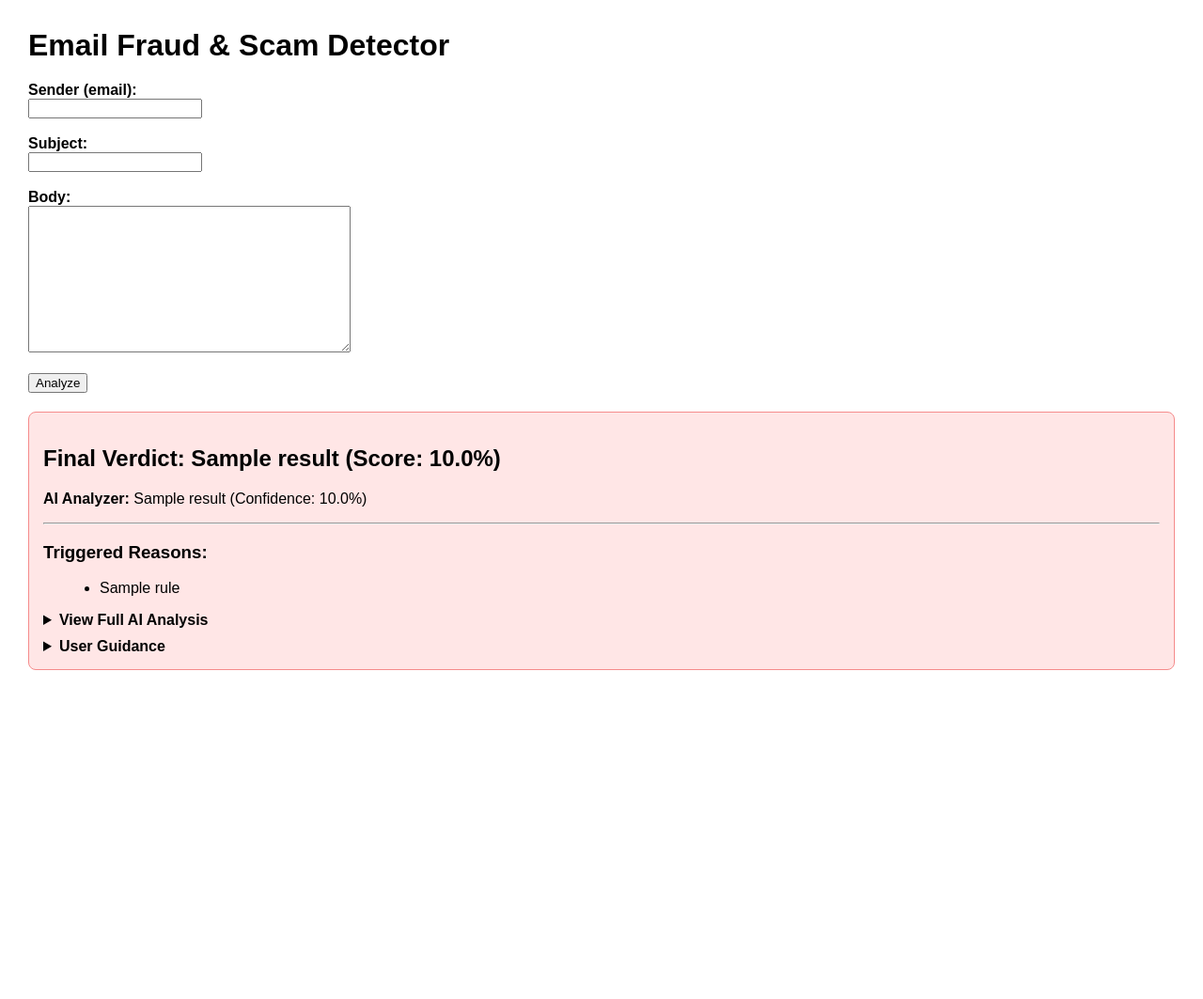
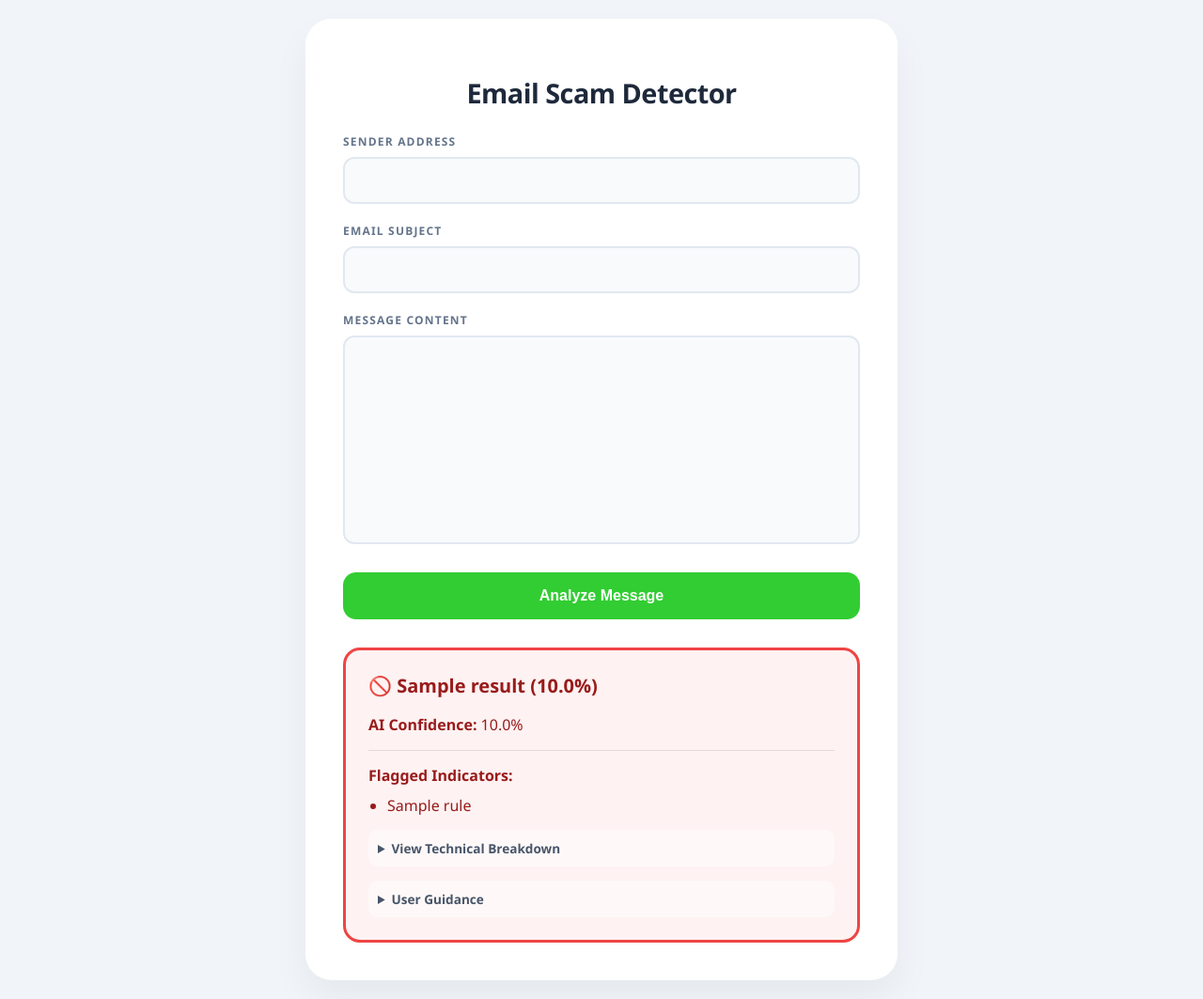
Before and after one commit to DIttoSensei/AI-Based_Email-Scam-Detector, a Django app: template detector/templates/detector/index.html in a window 1280 px wide. Shown: the whole page at 94% size. Before the commit the page ends 713 px from the top, so only its background shows below. Run offline with Django 5.2, Linux system fonts and the light colour scheme; tables that the repository leaves empty hold one stand-in row (values such as "Sample post"); the template is opened without the code that fills it: values that come from a table or form of the project are taken from there, most other values are stand-ins (such as "Sample title", 1, 10 or a date in 2020).

Commit message:
Ui fixed and some bugs

```diff
--- a/detector/templates/detector/index.html
+++ b/detector/templates/detector/index.html
@@ -1,82 +1,235 @@
 <!doctype html>
-<html>
+<html lang="en">
 <head>
   <meta charset="utf-8">
+  <meta name="viewport" content="width=device-width, initial-scale=1.0">
   <title>Email Fraud Detector</title>
   <style>
-    body { font-family: Arial, sans-serif; margin: 30px; }
-    h1 { margin-bottom: 20px; }
-    form { margin-bottom: 20px; }
-    label { font-weight: bold; }
-    .result { margin-top: 20px; padding: 15px; border-radius: 8px; }
-    .safe { background: #e6ffed; border: 1px solid #8de79b; }
-    .suspicious { background: #fffbe6; border: 1px solid #f5d07f; }
-    .fraud { background: #ffe6e6; border: 1px solid #f58b8b; }
-    details { margin-top: 10px; }
-    summary { cursor: pointer; font-weight: bold; }
-    code { background: #f4f4f4; padding: 2px 4px; border-radius: 4px; }
-    ul { margin-left: 20px; }
+    /* 1. THE FOUNDATION */
+    body {
+      background-color: #f1f5f9;
+      display: flex;
+      justify-content: center;
+      align-items: center;
+      min-height: 100vh;
+      margin: 0;
+      font-family: 'Segoe UI', Roboto, Helvetica, Arial, sans-serif;
+    }
+
+    /* 2. THE MAIN CARD */
+    .main_card {
+      background: white;
+      width: 90%;
+      max-width: 550px;
+      padding: 40px;
+      border-radius: 28px;
+      box-shadow: 0 20px 40px rgba(0, 0, 0, 0.05);
+      margin: 20px;
+    }
+
+    h1 {
+      font-size: 1.8rem;
+      color: #1e293b;
+      margin-bottom: 24px;
+      text-align: center;
+      letter-spacing: -0.5px;
+    }
+
+    /* 3. FORM STYLING */
+    form {
+      display: flex;
+      flex-direction: column;
+    }
+
+    label {
+      display: block;
+      font-size: 0.75rem;
+      font-weight: 700;
+      text-transform: uppercase;
+      letter-spacing: 1.2px;
+      color: #64748b;
+      margin-bottom: 8px;
+    }
+
+    /* Targeting Django's auto-generated inputs */
+    input, textarea {
+      width: 100%;
+      padding: 14px;
+      border: 2px solid #e2e8f0;
+      border-radius: 12px;
+      background-color: #f8fafc;
+      font-size: 1rem;
+      resize: none;
+      scrollbar-width: none;
+      color: #334155;
+      -ms-overflow-style: none;
+      outline: none;
+      transition: all 0.2s ease;
+      box-sizing: border-box; /* Crucial for padding */
+      margin-bottom: 20px; /* Replaces <br> */
+    }
+
+    textarea::-webkit-scrollbar {
+      display: none;
+  }
+
+    input:focus, textarea:focus {
+      border-color: #22c55e; /* Green focus to match your 'limegreen' vibe */
+      background-color: white;
+      box-shadow: 0 0 0 4px rgba(34, 197, 94, 0.1);
+    }
+
+    button {
+      width: 100%;
+      padding: 16px;
+      background-color: #32cd32;
+      color: white;
+      border: none;
+      border-radius: 14px;
+      font-size: 1rem;
+      font-weight: 600;
+      cursor: pointer;
+      transition: all 0.2s;
+      margin-top: 10px;
+    }
+
+    button:hover {
+      background-color: #28a428;
+      transform: translateY(-2px);
+      box-shadow: 0 5px 15px rgba(50, 205, 50, 0.3);
+    }
+
+    /* 4. RESULTS SECTION */
+    .result {
+      margin-top: 30px;
+      padding: 24px;
+      border-radius: 18px;
+      animation: fadeIn 0.4s ease-out;
+    }
+
+    @keyframes fadeIn {
+      from { opacity: 0; transform: translateY(10px); }
+      to { opacity: 1; transform: translateY(0); }
+    }
+
+    .safe { background-color: #f0fdf4; color: #166534; border: 3px solid #22c55e; }
+    .suspicious { background-color: #fffbeb; color: #92400e; border: 3px solid #f59e0b; }
+    .fraud { background-color: #fef2f2; color: #991b1b; border: 3px solid #ef4444; }
+
+    .result h2 {
+      margin-top: 0;
+      font-size: 1.25rem;
+      display: flex;
+      align-items: center;
+      gap: 10px;
+    }
+
+    hr {
+      border: 0;
+      border-top: 1px solid rgba(0,0,0,0.1);
+      margin: 15px 0;
+    }
+
+    /* 5. DETAILS & TECHNICAL DATA */
+    details {
+      margin-top: 15px;
+      background: rgba(255, 255, 255, 0.5);
+      padding: 10px;
+      border-radius: 10px;
+    }
+
+    summary {
+      cursor: pointer;
+      font-weight: 600;
+      font-size: 0.85rem;
+      color: #475569;
+      outline: none;
+    }
+
+    .details-content {
+      margin-top: 10px;
+      font-size: 0.85rem;
+      line-height: 1.6;
+    }
+
+    ul {
+      margin: 10px 0 0 20px;
+      padding: 0;
+    }
+
+    code {
+      background: #f1f5f9;
+      padding: 2px 6px;
+      border-radius: 4px;
+      font-family: monospace;
+    }
   </style>
 </head>
 <body>
-  <h1>Email Fraud & Scam Detector</h1>
+
+  <main class="main_card">
+    <h1>Email Scam Detector</h1>
 
     <form method="post">
       {% csrf_token %}
-    <label>Sender (email):</label><br>
-    {{ form.sender }}<br><br>
-    <label>Subject:</label><br>
-    {{ form.subject }}<br><br>
-    <label>Body:</label><br>
-    {{ form.body }}<br><br>
-    <button type="submit">Analyze</button>
+
+      <label for="id_sender">Sender Address</label>
+      {{ form.sender }}
+
+      <label for="id_subject">Email Subject</label>
+      {{ form.subject }}
+
+      <label for="id_body">Message Content</label>
+      {{ form.body }}
+
+      <button type="submit">Analyze Message</button>
     </form>
 
     {% if result %}
-    {% if result.final_label == "Safe" %}
-      <div class="result safe">
-    {% elif result.final_label == "Suspicious" %}
-      <div class="result suspicious">
-    {% else %}
-      <div class="result fraud">
-    {% endif %}
+      <div class="result {% if result.final_label == 'Low Risk: Safe' %}safe{% elif result.final_label == 'Needs Review: Suspicious' %}suspicious{% else %}fraud{% endif %}">
 
-      <h2>Final Verdict: {{ result.final_label }} (Score: {{ result.score|floatformat:1 }}%)</h2>
-      <p><strong>AI Analyzer:</strong> {{ result.ml_label }} (Confidence: {{ result.ml_prob|floatformat:1 }}%)</p>
+        <h2>
+          {% if result.final_label == "Low Risk: Safe" %}✅{% elif result.final_label == "Needs Review: Suspicious" %}⚠️{% else %}🚫{% endif %}
+          {{ result.final_label }} ({{ result.score|floatformat:1 }}%)
+        </h2>
+
+        <p><strong>AI Confidence:</strong> {{ result.ml_prob|floatformat:1 }}%</p>
 
         <hr>
-      <h3>Triggered Reasons:</h3>
+
+        <strong>Flagged Indicators:</strong>
         <ul>
           {% for r in result.rules %}
             <li>{{ r }}</li>
           {% empty %}
-          <li>None</li>
+            <li>No major threats detected.</li>
           {% endfor %}
         </ul>
 
         <details>
-        <summary>View Full AI Analysis</summary>
-        <ul>
-          <li><strong>AI Model Confidence:</strong> {{ result.details.model_confidence }}</li>
-          <li><strong>Keyword Check:</strong> {{ result.details.rules_triggered }}</li>
-          <li><strong>Sender Check:</strong> {{ result.details.sender_check }}</li>
-          <li><strong>URL Check:</strong> {{ result.details.short_urls }}</li>
-          <li><strong>All URLs Found:</strong>
+          <summary>View Technical Breakdown</summary>
+          <div class="details-content">
+            <p><strong>Keywords:</strong> {{ result.details.rules_triggered }}</p>
+            <p><strong>Sender Verif:</strong> {{ result.details.sender_check }}</p>
+            <p><strong>URLs:</strong>
               {% if result.urls %}
-              {{ result.urls|join:", " }}
+                <code>{{ result.urls|join:", " }}</code>
               {% else %}
                 None
               {% endif %}
-          </li>
-        </ul>
+            </p>
+          </div>
         </details>
 
         <details>
           <summary>User Guidance</summary>
+          <div class="details-content">
             <p>{{ result.user_guidance }}</p>
+          </div>
         </details>
-
       </div>
     {% endif %}
+  </main>
+
 </body>
 </html>
```
Also changed, not shown: detector/engine/analyzer.py (+120 -46 lines). Lines whose indentation alone changed are shown as unchanged.
